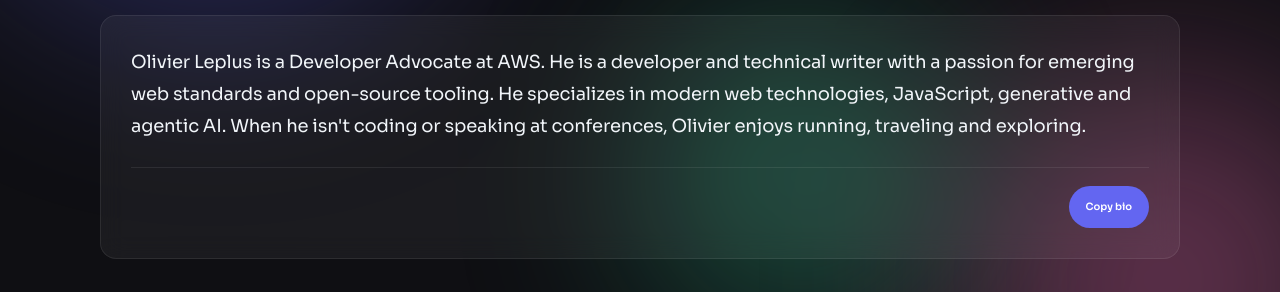
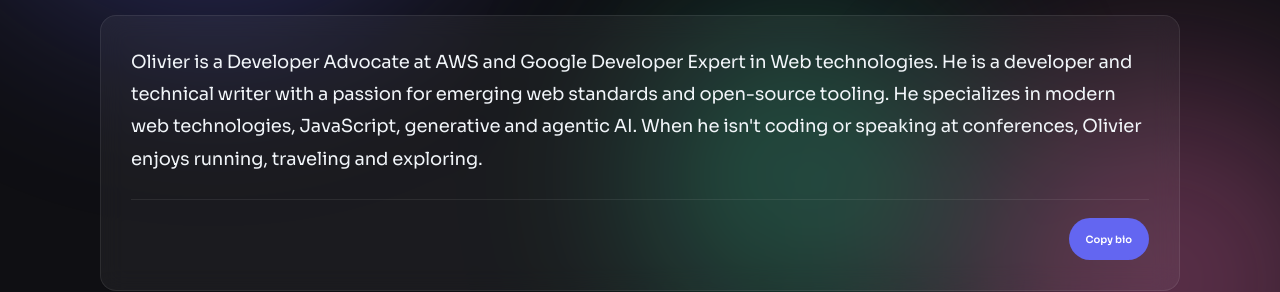
Before and after one commit to tagazok/tagazok.github.io, an Astro site: page /bio in a window 1280 px wide. Shown: the part 392-684 px from the top of the page. Built offline with nearby package versions, Linux system fonts and the light colour scheme; Astro itself is replaced by a stand-in of ours.

Commit message:
content: update conference biography

```diff
--- a/src/pages/bio.astro
+++ b/src/pages/bio.astro
@@ -1,7 +1,7 @@
 ---
 import BaseLayout from '../layouts/BaseLayout.astro';
 
-const BIO = `Olivier Leplus is a Developer Advocate at AWS. He is a developer and technical writer with a passion for emerging web standards and open-source tooling. He specializes in modern web technologies, JavaScript, generative and agentic AI. When he isn't coding or speaking at conferences, Olivier enjoys running, traveling and exploring.`;
+const BIO = `Olivier is a Developer Advocate at AWS and Google Developer Expert in Web technologies. He is a developer and technical writer with a passion for emerging web standards and open-source tooling. He specializes in modern web technologies, JavaScript, generative and agentic AI. When he isn't coding or speaking at conferences, Olivier enjoys running, traveling and exploring.`;
 
 const PHOTOS = [
   {
```
